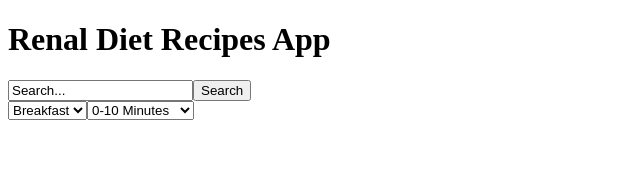
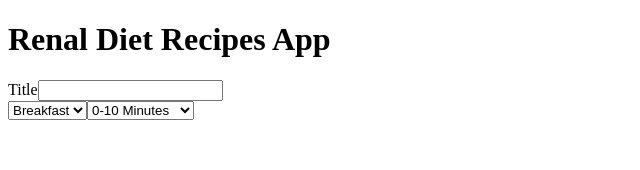
Before and after one commit to jwaddell10/Renal-Diet-Recipes, a React (Vite) app: page / in a window 1280 px wide. Shown: the top 170 px of the page, without its empty margins (0-640 px from the left). Built offline with nearby package versions, Linux system fonts and the light colour scheme.

Commit message:
allow form to submit input value

```diff
--- a/src/components/InputField.jsx
+++ b/src/components/InputField.jsx
@@ -1,21 +1,27 @@
+import { useState } from "react";
 import useFetchAPI from "./FetchAPI";
 import RecipeFilters from "./RecipeFilters";
 
-function InputField() {
-  function search(formData) {
-    const query = formData.get("query");
-    alert(`You searched for ${query}`);
-  }
+const InputField = () => {
+  const [formData, setFormData] = useState({
+    title: "",
+  });
+
+  //maybe can use report validity to filter certain items?
+  const HandleSubmit = (e) => {
+    e.preventDefault();
+    console.log(formData,' this is formdata')
+    // Search(e.target.value)
+  };
   return (
     <div>
-        <form onSubmit={search}>
-      <input name="recipe" type="text" label="text" defaultValue="Search..." />
-      <button type="submit">Search</button>
-    </form>
-    <RecipeFilters />
+      <form onSubmit={HandleSubmit}>
+      <label htmlFor="title">Title</label>
+      <input onChange={(e) => setFormData({...formData, title: e.target.value})} value={formData.title} type="text" name="title" id="title" />
+      </form>
+      <RecipeFilters />
     </div>
-
   );
-}
+};
 
 export default InputField;
```
